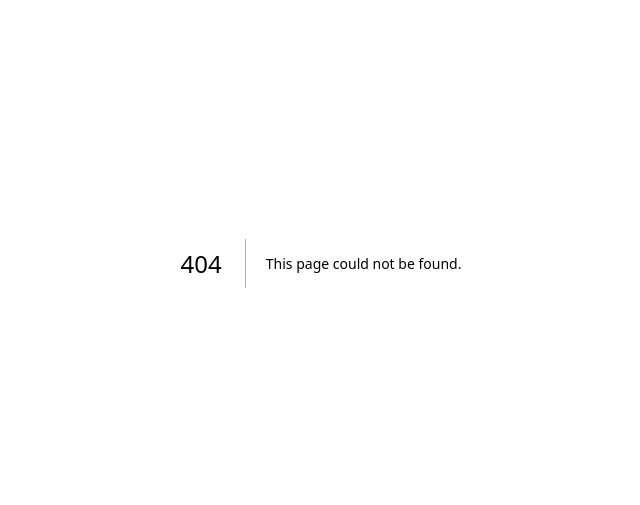
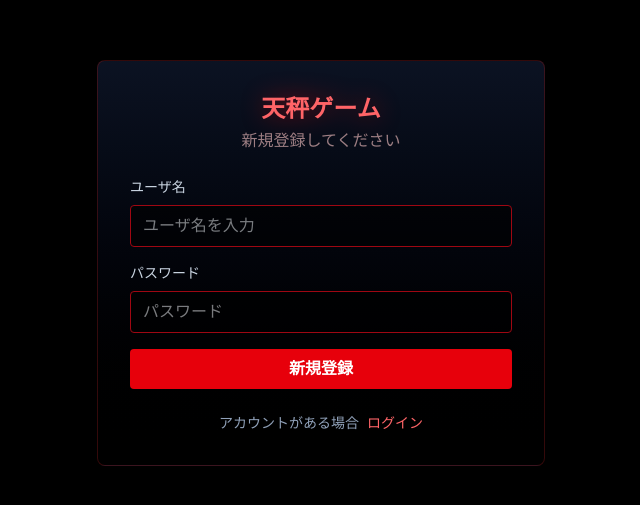
Before and after one commit to uma1123/groupe-A, a Next.js app in the folder frontend/: page /signup in a window 1280 px wide. Before the commit this address had no page. Shown: the part 137-642 px from the top of the page, without its empty margins (319-959 px from the left). Built offline with nearby package versions, Linux system fonts and the light colour scheme.

Commit message:
Feature/signup page (#2)
* feat: 新規登録モックAPIエンドポイントを追加しました

* fix: ログインページのテキストサイズとボタンラベルを修正しました

* feat: 新規登録ページを追加しました

```diff
--- /dev/null
+++ b/frontend/app/api/mock/signup/route.ts
@@ -0,0 +1,35 @@
+import { NextResponse } from "next/server";
+/*
+  新規登録処理を模倣するモックAPIエンドポイント
+  POSTリクエストを受け取り、ユーザ名とパスワードを検証します。
+  成功した場合、モックのJWTトークンとユーザ情報を返します。
+  失敗した場合、エラーメッセージを返します。
+*/
+
+export async function POST(req: Request) {
+  const body = await req.json();
+  const { username, password } = body;
+
+  // 簡易的なバリデーション
+  // ユーザー名とパスワードが入力されているか確認
+  if (!username || !password) {
+    return NextResponse.json(
+      { success: false, message: "ユーザー名とパスワードは必須です。" },
+      { status: 400 }
+    );
+  }
+
+  // モックの成功レスポンス
+  return NextResponse.json(
+    {
+      success: true,
+      message: "新規登録に成功しました。",
+      token: "mock-jwt-token-new-user", // 仮のトークン
+      user: {
+        id: Math.floor(Math.random() * 1000), // 仮のランダムなIDを生成
+        username: username,
+      },
+    },
+    { status: 200 }
+  );
+}
--- a/frontend/app/login/page.tsx
+++ b/frontend/app/signup/page.tsx
@@ -4,7 +4,7 @@ import Link from "next/link";
 import { useRouter } from "next/navigation";
 import React, { useState } from "react";
 
-export default function LoginPage() {
+export default function SignupPage() {
   const router = useRouter();
 
   // フォームの状態管理
@@ -20,7 +20,7 @@ export default function LoginPage() {
     setError("");
 
     try {
-      const res = await fetch("/api/mock/login", {
+      const res = await fetch("/api/mock/signup", {
         method: "POST",
         headers: {
           "Content-Type": "application/json",
@@ -30,14 +30,14 @@ export default function LoginPage() {
       const data = await res.json();
 
       if (res.ok && data.success) {
-        console.log("Login success!:", data);
+        console.log("Signup success!:", data);
         router.push("/lobby");
       } else {
-        setError(data.message || "ログインに失敗しました。");
+        setError(data.message || "新規登録に失敗しました。");
       }
     } catch (error) {
-      setError("ログイン中にエラーが発生しました。");
-      console.error("Login error:", error);
+      setError("新規登録中にエラーが発生しました。");
+      console.error("Signup error:", error);
     } finally {
       setIsLoading(false);
     }
@@ -50,9 +50,7 @@ export default function LoginPage() {
           <h1 className="text-2xl font-bold text-red-400 drop-shadow-[0_0_12px_rgba(255,0,0,0.45)]">
             天秤ゲーム
           </h1>
-          <p className="text-xs text-red-200/60 mt-1">
-            アカウントでログインしてください
-          </p>
+          <p className="text-md text-red-200/60 mt-1">新規登録してください</p>
         </header>
 
         <form onSubmit={handleLogin} className="space-y-4">
@@ -107,14 +105,14 @@ export default function LoginPage() {
                 : "bg-red-600 hover:bg-red-500"
             }`}
           >
-            {isLoading ? "試練中..." : "ログイン"}
+            {isLoading ? "処理中..." : "新規登録"}
           </button>
         </form>
 
         <footer className="mt-6 text-center text-sm text-slate-400">
-          アカウントがない場合
-          <Link href="/signup" className="text-red-400 hover:underline ml-2">
-            新規登録
+          アカウントがある場合
+          <Link href="/login" className="text-red-400 hover:underline ml-2">
+            ログイン
           </Link>
         </footer>
       </div>
```
